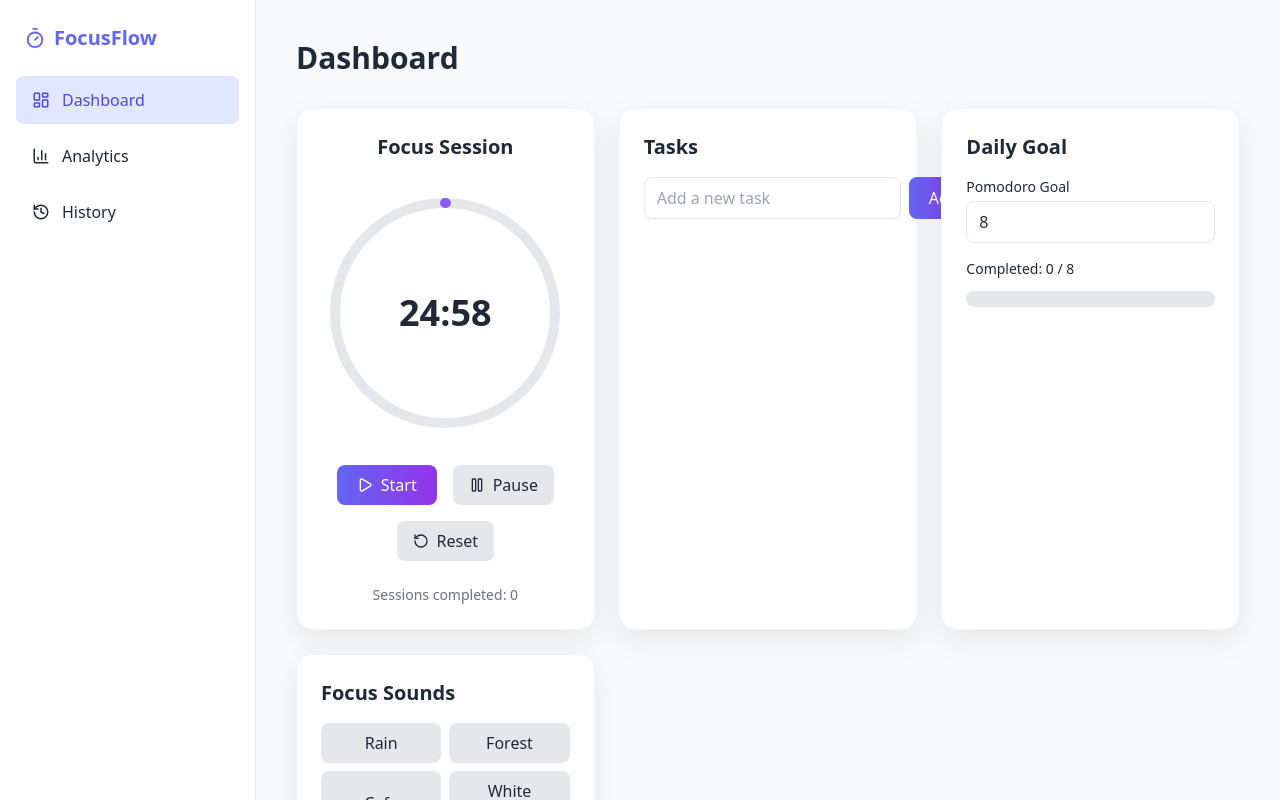
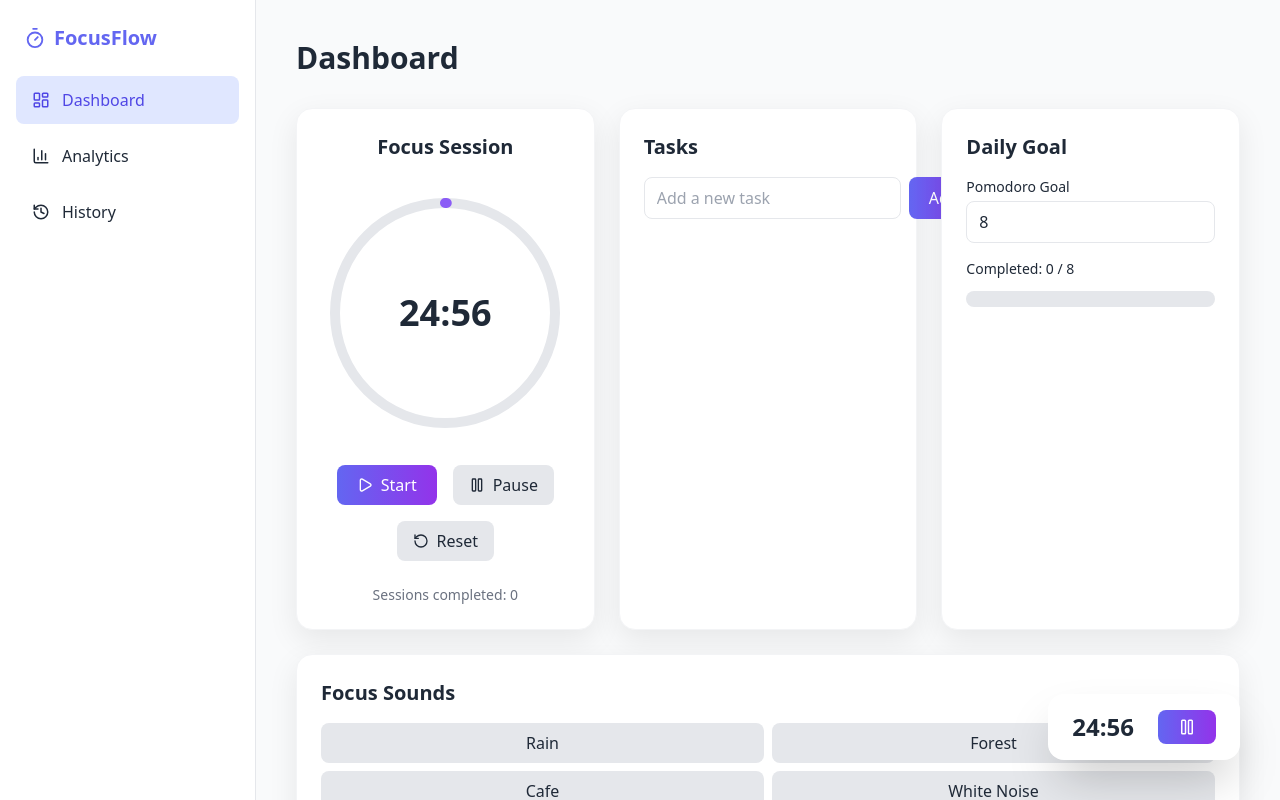
Before and after one commit to Janhavi003/focusflow_pomodoro, a React (Vite) app: page /app in a window 1280 px wide. Both pictures are taken after a click on the button "Start". Shown: the top 800 px of the page. Built offline with nearby package versions, Linux system fonts and the light colour scheme.

Commit message:
UI Upgrade

```diff
--- a/src/App.jsx
+++ b/src/App.jsx
@@ -6,6 +6,7 @@ import LandingPage from "./pages/LandingPage"
 import Dashboard from "./pages/Dashboard"
 import Analytics from "./pages/Analytics"
 import History from "./pages/History"
+import FloatingTimer from "./components/FloatingTimer"
 
 function App() {
 
@@ -34,6 +35,7 @@ function App() {
         </Routes>
 
       </main>
+      <FloatingTimer />
 
     </div>
 
--- /dev/null
+++ b/src/components/FloatingTimer.jsx
@@ -0,0 +1,49 @@
+import { motion } from "framer-motion"
+import { useTimer } from "../context/TimerContext"
+import { Play, Pause } from "lucide-react"
+
+function formatTime(seconds) {
+
+  const m = Math.floor(seconds / 60)
+  const s = seconds % 60
+
+  return `${String(m).padStart(2, "0")}:${String(s).padStart(2, "0")}`
+
+}
+
+function FloatingTimer() {
+
+  const { timeLeft, isRunning, setIsRunning } = useTimer()
+
+  if (timeLeft === 1500) return null
+
+  return (
+
+    <motion.div
+      drag
+      dragElastic={0.2}
+      dragMomentum={false}
+      initial={{ x: 0, y: 0 }}
+      className="fixed bottom-10 right-10 z-50 bg-white dark:bg-gray-800 shadow-2xl rounded-2xl px-6 py-4 flex items-center gap-6 cursor-grab active:cursor-grabbing"
+    >
+
+      <div className="text-2xl font-bold">
+        {formatTime(timeLeft)}
+      </div>
+
+      <button
+        onClick={() => setIsRunning(!isRunning)}
+        className="btn-primary flex items-center gap-2"
+      >
+
+        {isRunning ? <Pause size={18} /> : <Play size={18} />}
+
+      </button>
+
+    </motion.div>
+
+  )
+
+}
+
+export default FloatingTimer
--- a/src/components/PomodoroTimer.jsx
+++ b/src/components/PomodoroTimer.jsx
@@ -8,6 +8,7 @@ import {
 } from "../utils/timerLogic"
 
 import { addSession } from "../utils/sessionStorage"
+import { useTimer } from "../context/TimerContext"
 
 import { Play, Pause, RotateCcw, SkipForward } from "lucide-react"
 
@@ -15,13 +16,43 @@ function PomodoroTimer() {
 
   const focusSession = getFocusSession()
 
-  const [timeLeft, setTimeLeft] = useState(focusSession.duration)
+  const initializeState = () => {
+    const saved = localStorage.getItem("focusflow_timer")
+    if (saved) {
+      const data = JSON.parse(saved)
+      return data
+    }
+    return {
+      timeLeft: focusSession.duration,
+      sessionType: "focus",
+      sessionsCompleted: 0
+    }
+  }
+
+  const initialState = initializeState()
+  const { timeLeft, setTimeLeft, isRunning, setIsRunning } = useTimer()
   const [totalTime, setTotalTime] = useState(focusSession.duration)
-  const [isRunning, setIsRunning] = useState(false)
-  const [sessionType, setSessionType] = useState("focus")
-  const [sessionsCompleted, setSessionsCompleted] = useState(0)
+  const [sessionType, setSessionType] = useState(initialState.sessionType)
+  const [sessionsCompleted, setSessionsCompleted] = useState(initialState.sessionsCompleted)
 
   const audioRef = useRef(null)
+
+  /* Save timer state */
+
+  useEffect(() => {
+
+    localStorage.setItem(
+      "focusflow_timer",
+      JSON.stringify({
+        timeLeft,
+        sessionType,
+        sessionsCompleted
+      })
+    )
+
+  }, [timeLeft, sessionType, sessionsCompleted])
+
+  /* Timer logic */
 
   useEffect(() => {
 
@@ -32,7 +63,9 @@ function PomodoroTimer() {
       setTimeLeft((prev) => {
 
         if (prev <= 1) {
+
           handleSessionComplete()
+
           return 0
         }
 
@@ -59,6 +92,7 @@ function PomodoroTimer() {
       })
 
       const newCount = sessionsCompleted + 1
+
       setSessionsCompleted(newCount)
 
       const next = getNextSession(newCount)
--- a/src/components/Sidebar.jsx
+++ b/src/components/Sidebar.jsx
@@ -20,17 +20,19 @@ function Sidebar() {
 
     <aside className="w-64 bg-white dark:bg-gray-800 border-r dark:border-gray-700 min-h-screen">
 
-      <div className="p-6 text-xl font-bold text-primary flex items-center gap-2">
+      <Link
+        to="/"
+        className="p-6 text-xl font-bold text-primary flex items-center gap-2"
+      >
         <Timer size={22} />
         FocusFlow
-      </div>
+      </Link>
 
       <nav className="flex flex-col gap-2 px-4">
 
         {menu.map((item) => {
 
           const Icon = item.icon
-
           const active = location.pathname === item.path
 
           return (
--- /dev/null
+++ b/src/context/TimerContext.jsx
@@ -0,0 +1,52 @@
+import { createContext, useContext, useState, useEffect } from "react"
+
+const TimerContext = createContext()
+
+export const TimerProvider = ({ children }) => {
+
+  const [timeLeft, setTimeLeft] = useState(1500)
+  const [isRunning, setIsRunning] = useState(false)
+
+  useEffect(() => {
+
+    if (!isRunning) return
+
+    const timer = setInterval(() => {
+
+      setTimeLeft((prev) => {
+
+        if (prev <= 1) {
+          setIsRunning(false)
+          return 0
+        }
+
+        return prev - 1
+
+      })
+
+    }, 1000)
+
+    return () => clearInterval(timer)
+
+  }, [isRunning])
+
+  return (
+
+    <TimerContext.Provider
+      value={{
+        timeLeft,
+        setTimeLeft,
+        isRunning,
+        setIsRunning
+      }}
+    >
+
+      {children}
+
+    </TimerContext.Provider>
+
+  )
+
+}
+
+export const useTimer = () => useContext(TimerContext)
--- a/src/main.jsx
+++ b/src/main.jsx
@@ -3,11 +3,14 @@ import ReactDOM from "react-dom/client"
 import { BrowserRouter } from "react-router-dom"
 import App from "./App"
 import "./index.css"
+import { TimerProvider } from "./context/TimerContext"
 
 ReactDOM.createRoot(document.getElementById("root")).render(
   <React.StrictMode>
     <BrowserRouter>
-      <App />
+      <TimerProvider>
+        <App />
+      </TimerProvider>
     </BrowserRouter>
   </React.StrictMode>
 )
--- a/src/pages/Dashboard.jsx
+++ b/src/pages/Dashboard.jsx
@@ -13,7 +13,9 @@ function Dashboard() {
         Dashboard
       </h1>
 
-      <div className="grid lg:grid-cols-2 xl:grid-cols-3 gap-6">
+      {/* Top row */}
+
+      <div className="grid lg:grid-cols-3 gap-6 mb-6">
 
         <PomodoroTimer />
 
@@ -21,7 +23,15 @@ function Dashboard() {
 
         <DailyGoal />
 
-        <FocusSoundPlayer />
+      </div>
+
+      {/* Bottom row */}
+
+      <div className="grid lg:grid-cols-3 gap-6">
+
+        <div className="lg:col-span-3">
+          <FocusSoundPlayer />
+        </div>
 
       </div>
 
```
